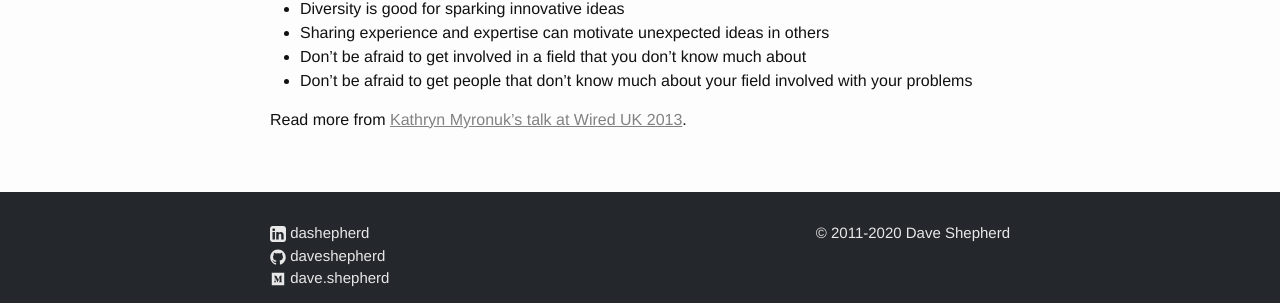
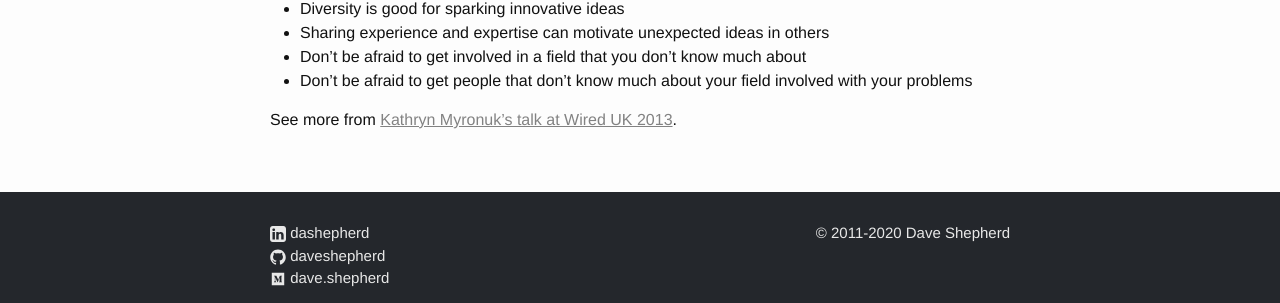
Before and after one commit to daveshepherd/daveshepherd.github.io, a Jekyll site: the page built from _posts/2013-10-28-experts-sharing-their-insights-other-disciplines-needs-be-new-norm.markdown, in a window 1280 px wide. Shown: the part 713-1016 px from the top of the page. Built offline with Jekyll 4.4.1, drawn with Linux system fonts in a browser that asks for light colours.

Commit message:
Fix broken and outdated links

```diff
--- a/_posts/2011-07-08-launch-java-7.markdown
+++ b/_posts/2011-07-08-launch-java-7.markdown
@@ -31,9 +31,6 @@
 
 It is becoming quite common to provide implementations of other programming languages (particularly scripting languages) that run on the Java Virtual Machine. This has become popular because it removes the need to install individual scripting engines, when working with modern heterogeneous environments and systems. Dynamically typed languages like Ruby and Python already have Java implementations (JRuby and Jython respectively) that are widely used and in fact scripting languages are often chosen to produce small simple solutions quickly and without compilation that would otherwise be quite an undertaking if developing in pure Java. These improvements mean that when running dynamically typed languages in the JVM they run at performance levels near to Java.
 
-The video presentations and slides from the launch are available on the [Oracle Web Site][java-7-launch].
-
 There are other improvements that were not discussed, but you can review the [JDK 7 features page][java-7-features].
 
-[java-7-launch]:	http://www.oracle.com/us/corporate/events/java7/index.html
 [java-7-features]:	http://openjdk.java.net/projects/jdk7/features/
--- a/_posts/2013-10-28-experts-sharing-their-insights-other-disciplines-needs-be-new-norm.markdown
+++ b/_posts/2013-10-28-experts-sharing-their-insights-other-disciplines-needs-be-new-norm.markdown
@@ -25,7 +25,7 @@
 * Don't be afraid to get involved in a field that you don't know much about
 * Don't be afraid to get people that don't know much about your field involved with your problems
 
-Read more from [Kathryn Myronuk’s talk at Wired UK 2013][wired-2013-kathryn-myronuk].
+See more from [Kathryn Myronuk’s talk at Wired UK 2013][wired-2013-kathryn-myronuk].
 
 [singularity-university]:       http://singularityu.org/
-[wired-2013-kathryn-myronuk]:   http://www.wired.co.uk/news/archive/2013-10/17/kathryn-myronuk
+[wired-2013-kathryn-myronuk]:   https://www.youtube.com/watch?v=tSaamDu5pws
--- a/_posts/2019-05-31-video-unblocking-the-release-train-with-istio-traffic-management.markdown
+++ b/_posts/2019-05-31-video-unblocking-the-release-train-with-istio-traffic-management.markdown
@@ -8,7 +8,7 @@
 date:   2019-05-31 10:38:00
 tags: istio traffic-routing kubernetes service-mesh
 ---
-Recently, [Pierre Meunier](https://medium.com/@pierre.meunier_) and I delivered a talk at
+Recently, [Pierre Meunier](https://medium.com/@pierre.meunier) and I delivered a talk at
 [KubeCon/CloudNativeCon Europe 2019(https://medium.com/r/?url=https%3A%2F%2Fevents.linuxfoundation.org%2Fevents%2Fkubecon-cloudnativecon-europe-2019%2F)
 in Barcelona on our use of the [Istio service mesh](https://medium.com/r/?url=https%3A%2F%2Fistio.io%2F). You can view
 this talk on YouTube:
```
